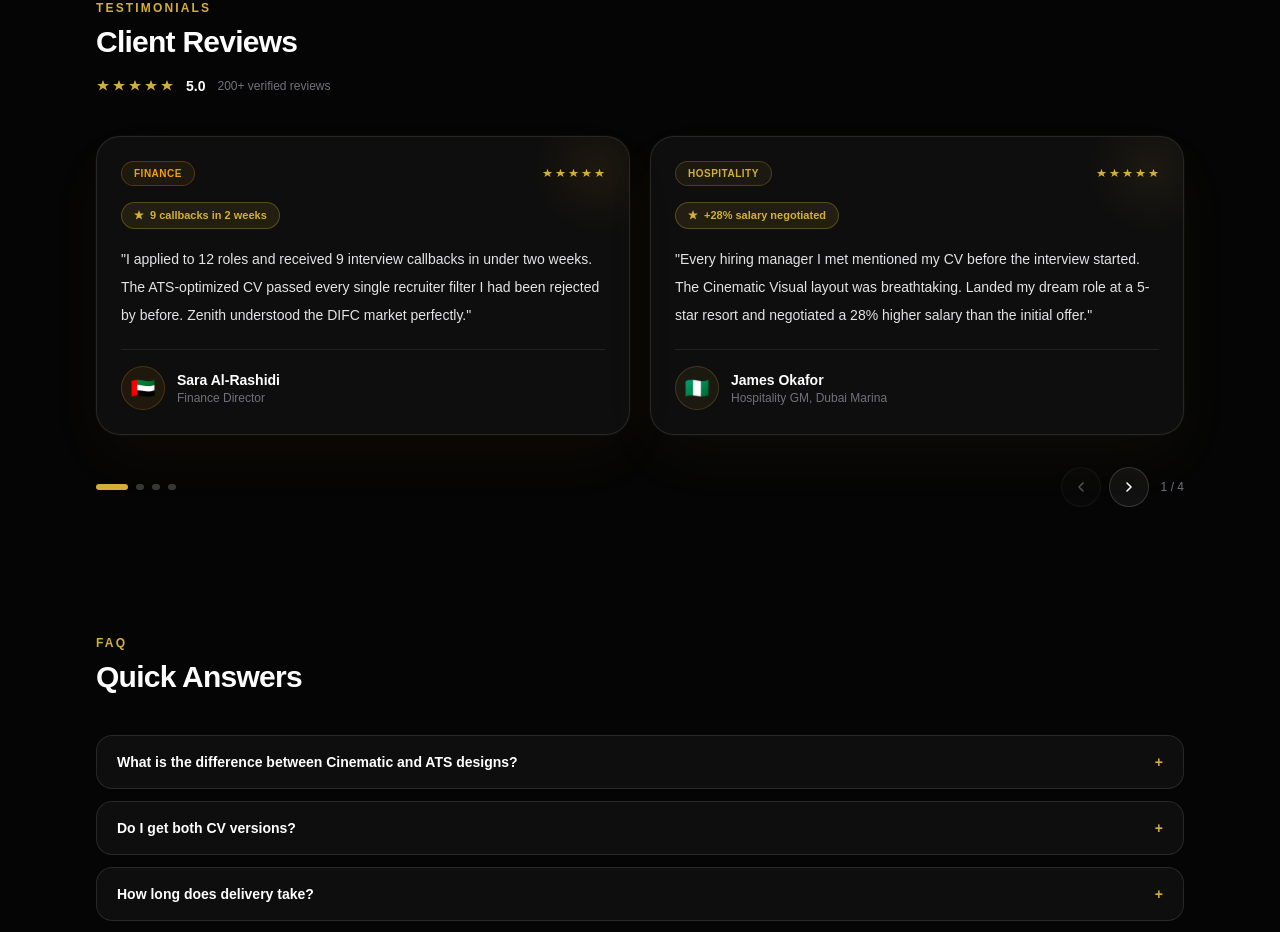
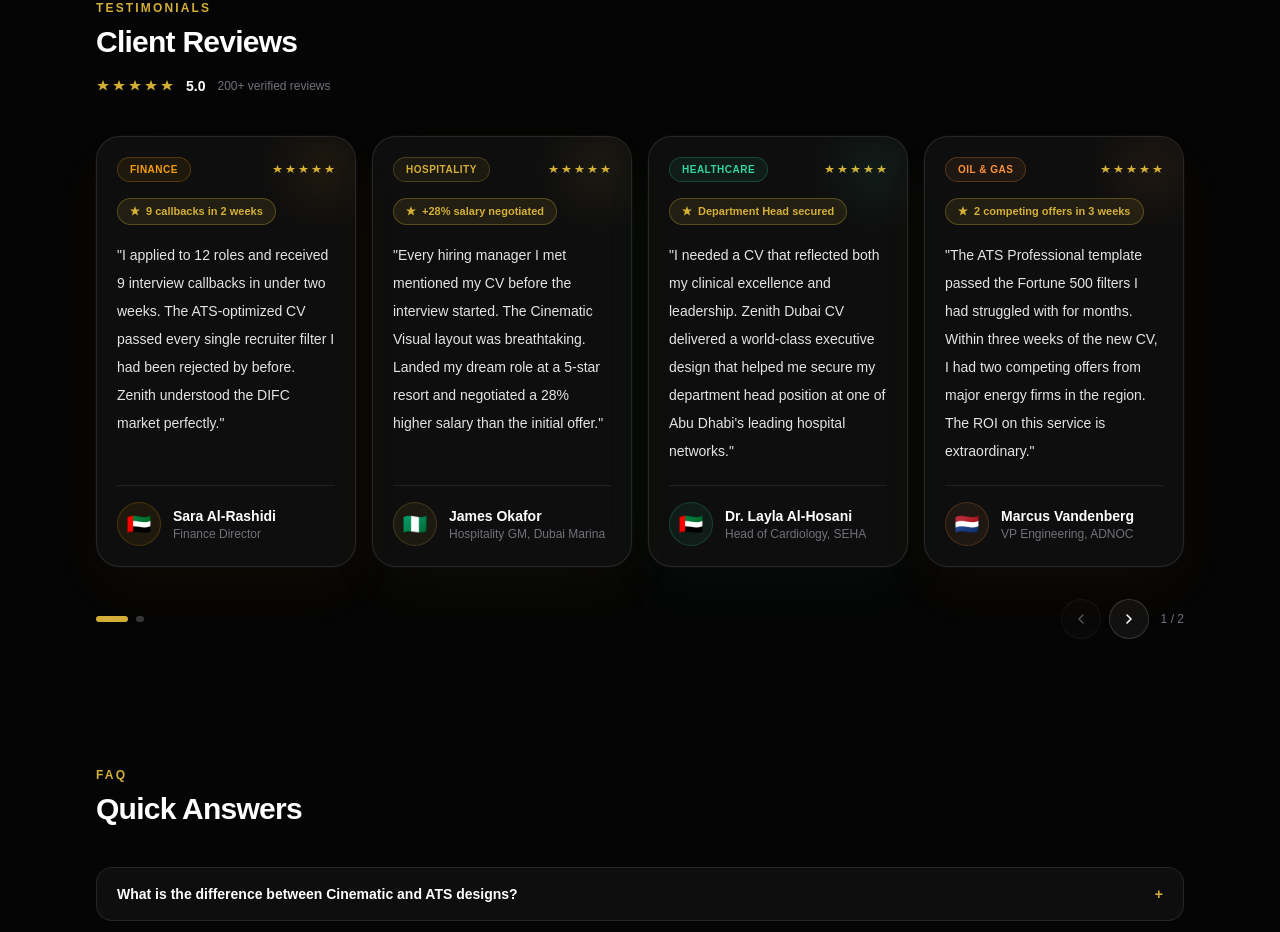
Before and after one commit to uniquewear20-spec/dubai-cv-agency, a Next.js app: page / in a window 1280 px wide. Shown: the part 5440-6372 px from the top of the page. Built offline with nearby package versions, Linux system fonts and the light colour scheme.

Commit message:
Fixed build error by removing lucide-react dependency

```diff
--- a/app/page.tsx
+++ b/app/page.tsx
@@ -489,7 +489,7 @@ function Modal({ state, onClose, t }: { state: ModalState; onClose: () => void;
 function TestimonialsCarousel({ testimonials }: { testimonials: Tm[] }) {
   const [active, setActive] = useState(0);
   const total = testimonials.length;
-  const visibleCount = 2;
+  const visibleCount = 4;
   const pages = Math.ceil(total / visibleCount);
   const currentPage = Math.floor(active / visibleCount);
 
@@ -512,7 +512,7 @@ function TestimonialsCarousel({ testimonials }: { testimonials: Tm[] }) {
 
   return (
     <div>
-      <div className="grid gap-5 sm:grid-cols-2">
+      <div className="grid gap-4 sm:grid-cols-2 lg:grid-cols-4">
         {visible.map((tm, i) => {
           const accentColor = INDUSTRY_COLORS[tm.industry] ?? GOLD;
           return (
@@ -521,7 +521,7 @@ function TestimonialsCarousel({ testimonials }: { testimonials: Tm[] }) {
               initial={{ opacity: 0, y: 14, filter: "blur(4px)" }}
               animate={{ opacity: 1, y: 0, filter: "blur(0px)" }}
               transition={{ duration: 0.5, ease: [0.22, 1, 0.36, 1], delay: i * 0.08 }}
-              className="relative overflow-hidden rounded-3xl border border-white/10 bg-white/[0.04] p-6 flex flex-col"
+              className="relative overflow-hidden rounded-3xl border border-white/10 bg-white/[0.04] p-4 lg:p-5 flex flex-col"
               style={{ boxShadow: `0 0 0 1px rgba(255,255,255,0.02), 0 24px 60px ${accentColor}0a` }}
             >
               <div className="pointer-events-none absolute -right-8 -top-8 h-32 w-32 rounded-full opacity-20"
```
